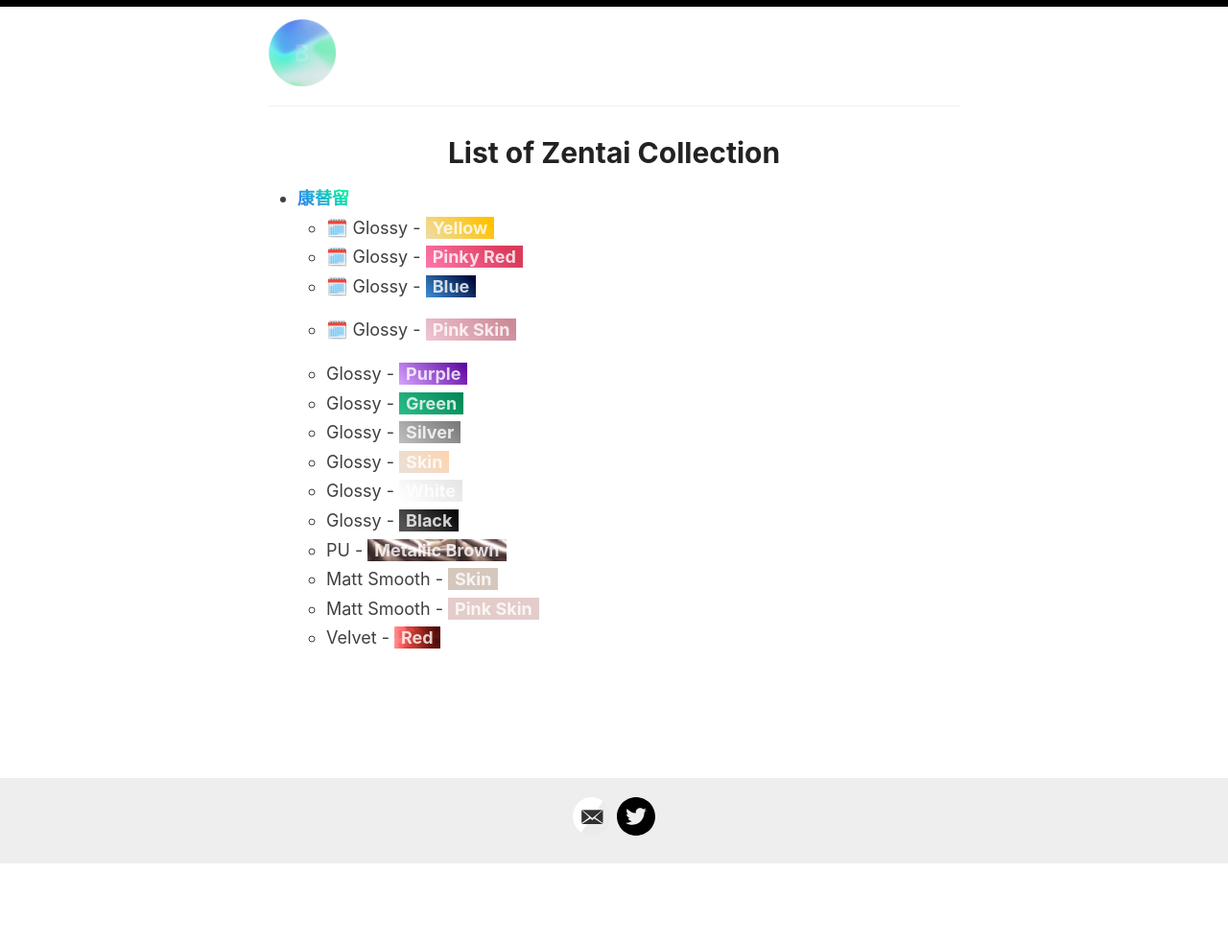
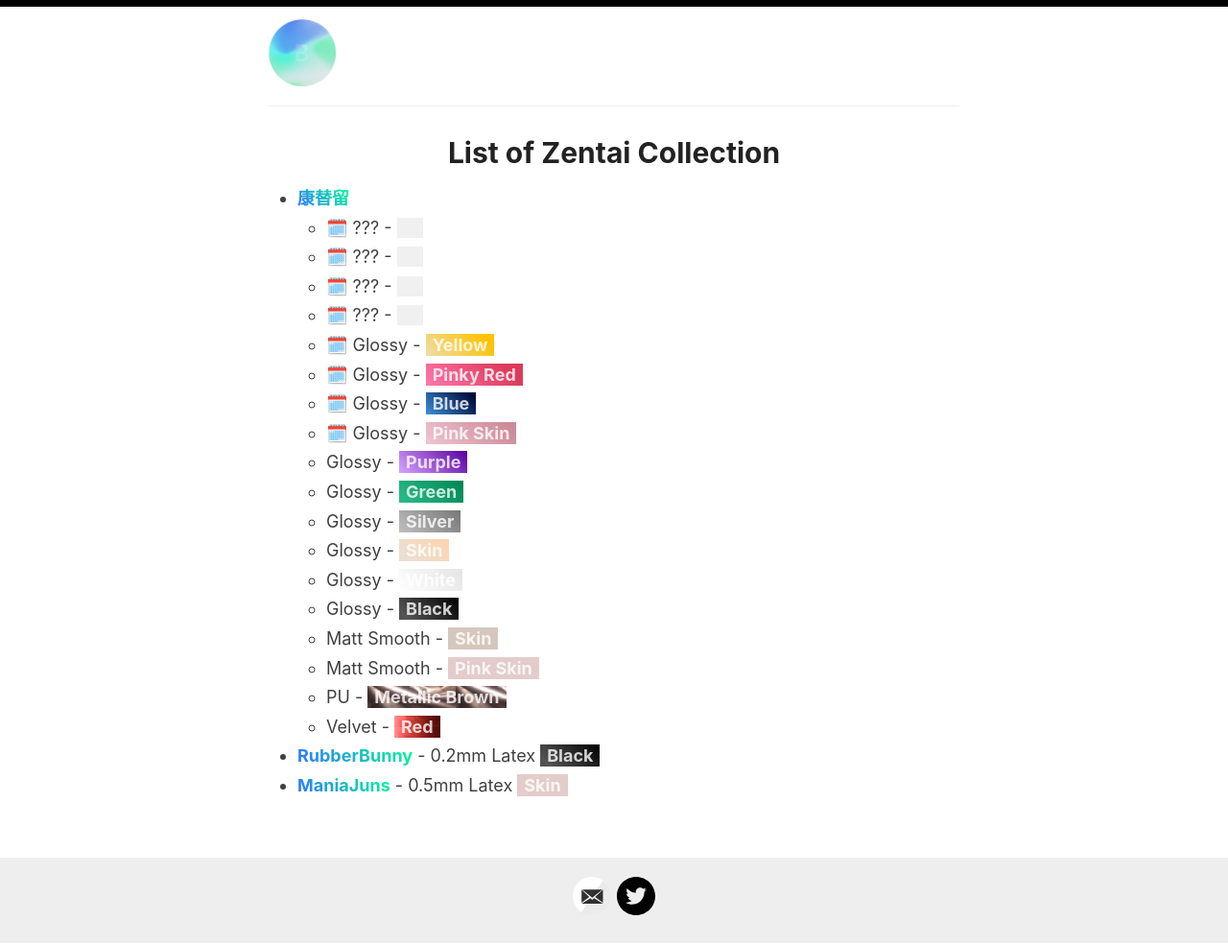
Before and after one commit to 98827ddb7e5a2c2e261912a23d9251d6/98827ddb7e5a2c2e261912a23d9251d6.github.io, a Jekyll site: the page built from _pages/zen-list.md, in a window 1280 px wide. Shown: the whole page at 96% size. Built offline with Jekyll 4.4.1, drawn with Linux system fonts in a browser that asks for light colours; before the commit the page ends 901 px from its top, so only the background shows below that.

Commit message:
update zen list

```diff
--- a/_pages/zen-list.md
+++ b/_pages/zen-list.md
@@ -5,18 +5,23 @@
 ---
 
 - [康替留](https://world.taobao.com/dianpu/149507916.htm){:target="_blank" rel="noopener"}
+	- 🗓️ ??? - <span class="hidden-text">???<span>
+	- 🗓️ ??? - <span class="hidden-text">???<span>
+	- 🗓️ ??? - <span class="hidden-text">???<span>
+	- 🗓️ ??? - <span class="hidden-text">???<span>
 	- 🗓️ Glossy - <span class="color-sample" style="background: linear-gradient(45deg, rgba(237,221,169,1) 0%, rgba(255,194,0,1) 88%);">Yellow</span>
 	- 🗓️ Glossy - <span class="color-sample" style="background: linear-gradient(45deg, rgba(255,119,173,1) 0%, rgba(219,59,90,1) 83%);">Pinky Red</span>
 	- 🗓️ Glossy - <span class="color-sample" style="background: linear-gradient(45deg, rgba(61,142,216,1) 0%, rgba(0,11,59,1) 90%);">Blue</span>
 	- 🗓️ Glossy - <span class="color-sample" style="background: linear-gradient(45deg, rgba(240,197,210,1) 0%, rgba(204,139,152,1) 90%);">Pink Skin</span>
-
 	- Glossy - <span class="color-sample" style="background: linear-gradient(45deg, rgba(215,164,255,1) 0%, rgba(88,0,157,1) 100%);">Purple</span>
 	- Glossy - <span class="color-sample" style="background: linear-gradient(45deg, rgba(43,190,137,1) 0%, rgba(0,133,85,1) 100%);">Green</span>
 	- Glossy - <span class="color-sample" style="background: linear-gradient(45deg, rgba(191,191,191,1) 0%, rgba(119,119,119,1) 100%);">Silver</span>
 	- Glossy - <span class="color-sample" style="background: linear-gradient(45deg, rgba(233,224,216,1) 0%, rgba(255,212,173,1) 100%);">Skin</span>
 	- Glossy - <span class="color-sample" style="background: linear-gradient(45deg, rgba(255,255,255,1) 0%, rgba(228,228,228,1) 100%);">White</span>
 	- Glossy - <span class="color-sample" style="background: linear-gradient(45deg, rgba(83,83,83,1) 13%, rgba(0,0,0,1) 100%);">Black</span>
-	- PU - <span class="color-sample" style="background: url(/images/zen/pu-metallicbrown.jpg); background-size: contain;">Metallic Brown</span>
 	- Matt Smooth - <span class="color-sample" style="background: linear-gradient(45deg, rgba(214,199,189,1) 13%, rgba(214,199,189,1) 100%);">Skin</span>
 	- Matt Smooth - <span class="color-sample" style="background: linear-gradient(45deg, rgba(227,204,202,1) 13%, rgba(227,204,202,1) 100%);">Pink Skin</span>
+	- PU - <span class="color-sample" style="background: url(/images/zen/pu-metallicbrown.jpg); background-size: contain;">Metallic Brown</span>
 	- Velvet - <span class="color-sample" style="background: url(/images/zen/velvet-red.jpg); background-size: contain;">Red</span>
+- [RubberBunny](https://weibo.com/u/7148760824){:target="_blank" rel="noopener"} - 0.2mm Latex <span class="color-sample" style="background: linear-gradient(45deg, rgba(83,83,83,1) 13%, rgba(0,0,0,1) 100%);">Black</span>
+- [ManiaJuns](https://weibo.com/u/7148760824){:target="_blank" rel="noopener"} - 0.5mm Latex <span class="color-sample" style="background: linear-gradient(45deg, rgba(227,204,202,1) 13%, rgba(227,204,202,1) 100%);">Skin</span>
```
